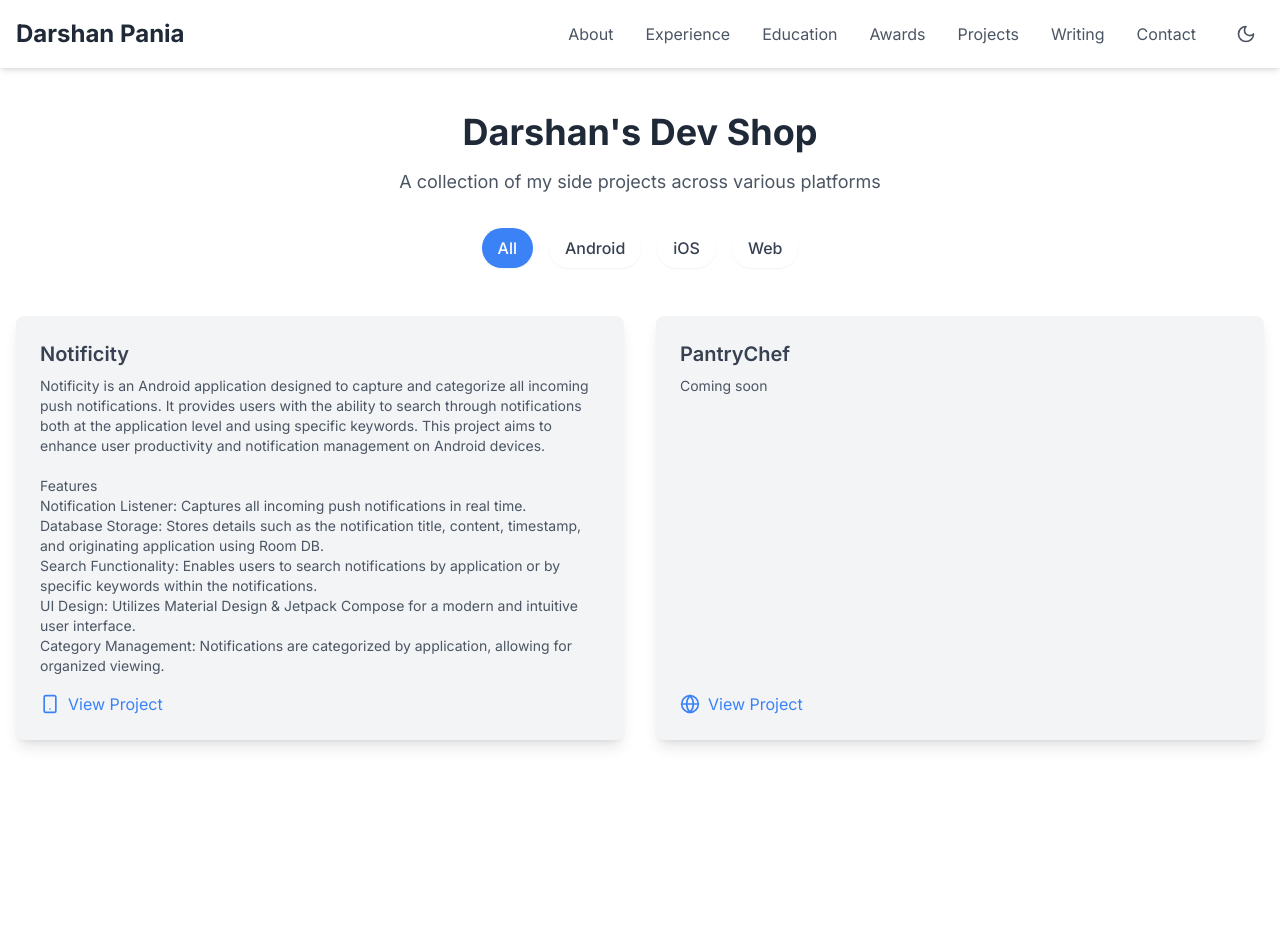
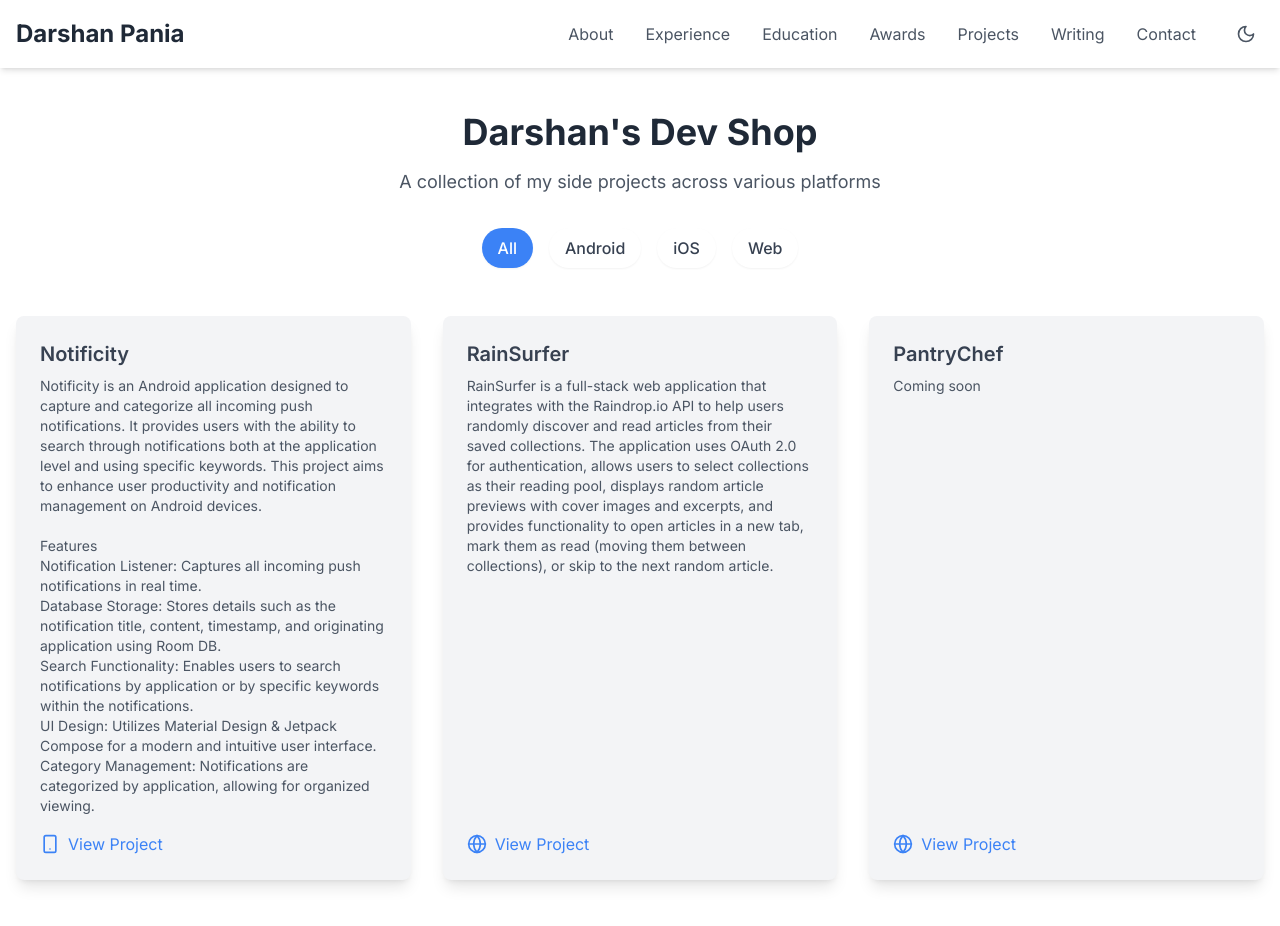
Before and after one commit to darshanpania/personal-website, a Next.js app: page /projects in a window 1280 px wide. Before the commit the page ends 800 px from the top, so only its background shows below. Built offline with nearby package versions, Linux system fonts and the light colour scheme.

Commit message:
feat: add RainSurfer project to projects page

```diff
--- a/src/app/projects/page.tsx
+++ b/src/app/projects/page.tsx
@@ -20,6 +20,13 @@ const projectsData: Project[] = [
     link: 'https://play.google.com/store/apps/details?id=com.darshan.notificity&hl=en',
     platform: 'android',
     category: 'Android',
+  },
+  {
+    name: 'RainSurfer',
+    description: 'RainSurfer is a full-stack web application that integrates with the Raindrop.io API to help users randomly discover and read articles from their saved collections. The application uses OAuth 2.0 for authentication, allows users to select collections as their reading pool, displays random article previews with cover images and excerpts, and provides functionality to open articles in a new tab, mark them as read (moving them between collections), or skip to the next random article.',
+    link: 'https://rainsurfer.darshanpania.me',
+    platform: 'web',
+    category: 'Web',
   },
   {
     name: 'PantryChef',
```
